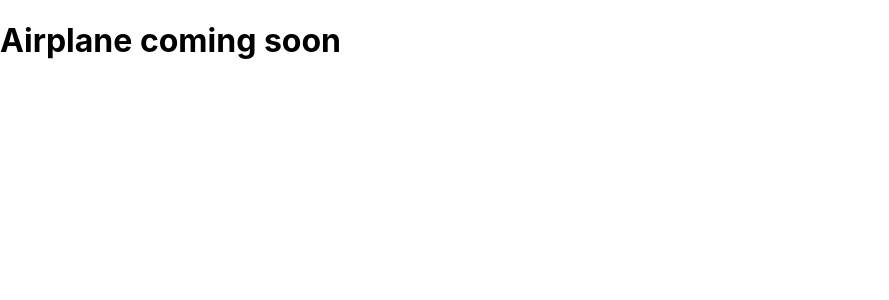
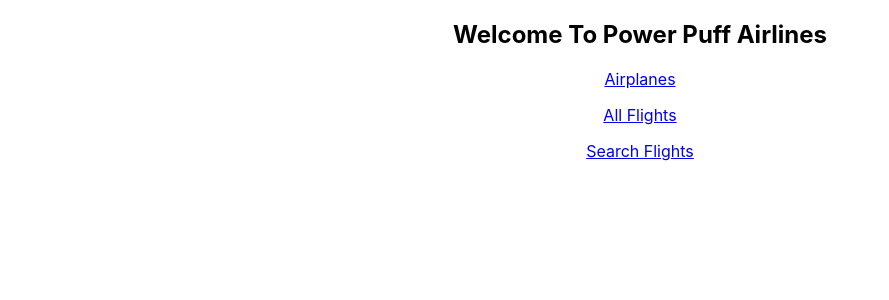
Before and after one commit to mmborres/burning_airlines_client, a React (Create React App) app: page / in a window 1280 px wide. Shown: the top 300 px of the page, without its empty margins (0-889 px from the left). Built offline with nearby package versions, Linux system fonts and the light colour scheme.

Commit message:
Routes commit

```diff
--- a/package.json
+++ b/package.json
@@ -5,6 +5,8 @@
   "dependencies": {
     "react": "^16.8.6",
     "react-dom": "^16.8.6",
+    "react-router": "^5.0.0",
+    "react-router-dom": "^5.0.0",
     "react-scripts": "3.0.0"
   },
   "scripts": {
--- /dev/null
+++ b/src/Routes.js
@@ -0,0 +1,24 @@
+import React from 'react';
+// To save headaches, the HashRouter is preferred to BrowserRouter.
+import { HashRouter as Router, Route } from 'react-router-dom';
+
+import Home from './components/Home';
+import Airplane from './components/Airplane';
+import Flight from './components/Flight';
+import Reservation from './components/Reservation';
+import Search from './components/Search';
+
+// Not a functional component -- it's just some JSX
+const Routes = (
+  <Router>
+    <div>
+      <Route exact path="/" component={ Home } />
+      <Route exact path="/airplanes" component={ Airplane } />
+      <Route path="/flights" component={ Flight } />
+      <Route path="/search" component={ Search } />
+      <Route path="/flight/:id" component={ Reservation } />
+    </div>
+  </Router>
+);
+
+export default Routes;
--- a/src/components/Airplane.js
+++ b/src/components/Airplane.js
@@ -1,4 +1,4 @@
-import React, {Component} from 'react'
+import React, {Component} from 'react';
 
   class Airplane extends Component {
     render() {
--- a/src/components/App.js
+++ b/src/components/App.js
@@ -1,10 +1,12 @@
 import React from 'react';
-import Airplane from './Airplane.js'
+import Home from './Home';
+import './../App.css';
+
 
 function App() {
   return (
     <div className="App">
-      < Airplane />
+      < Home />
     </div>
   );
 }
--- /dev/null
+++ b/src/components/Flight.js
@@ -0,0 +1,10 @@
+import React, {Component} from 'react';
+
+  class Flight extends Component {
+    render() {
+      return (
+        <h1>Flight coming soon</h1>
+      );
+    }
+  };
+export default Flight;
--- /dev/null
+++ b/src/components/Home.js
@@ -0,0 +1,22 @@
+import React from 'react';
+import { Link } from 'react-router-dom';
+import './../App.css';
+
+const Home = () => {
+  return (
+    <div className="App">
+      <h2>Welcome To Power Puff Airlines</h2>
+      <p>
+        <Link to="/airplanes">Airplanes</Link>
+      </p>
+      <p>
+        <Link to="/flights">All Flights</Link>
+      </p>
+      <p>
+        <Link to="/search">Search Flights</Link>
+      </p>
+    </div>
+  )
+};
+
+export default Home;
--- /dev/null
+++ b/src/components/Reservation.js
@@ -0,0 +1,10 @@
+import React, {Component} from 'react';
+
+  class Reservation extends Component {
+    render() {
+      return (
+        <h1>Reservation coming soon</h1>
+      );
+    }
+  };
+export default Reservation;
--- /dev/null
+++ b/src/components/Search.js
@@ -0,0 +1,13 @@
+import React, {Component} from 'react';
+import './../App.css';
+
+  class Search extends Component {
+    render() {
+      return (
+        <div className="App">
+        <h1>Search coming soon</h1>
+        </div>
+      );
+    }
+  };
+export default Search;
--- a/src/index.js
+++ b/src/index.js
@@ -1,10 +1,10 @@
-import React from 'react';
+//import React from 'react';
 import ReactDOM from 'react-dom';
 import './index.css';
-import App from './components/App';
+import Routes from './Routes';
 import * as serviceWorker from './serviceWorker';
 
-ReactDOM.render(<App />, document.getElementById('root'));
+ReactDOM.render(Routes, document.getElementById('root'));
 
 // If you want your app to work offline and load faster, you can change
 // unregister() to register() below. Note this comes with some pitfalls.
```
Also changed, not shown: 1 other file (tests, documents, lock files or other folders).
